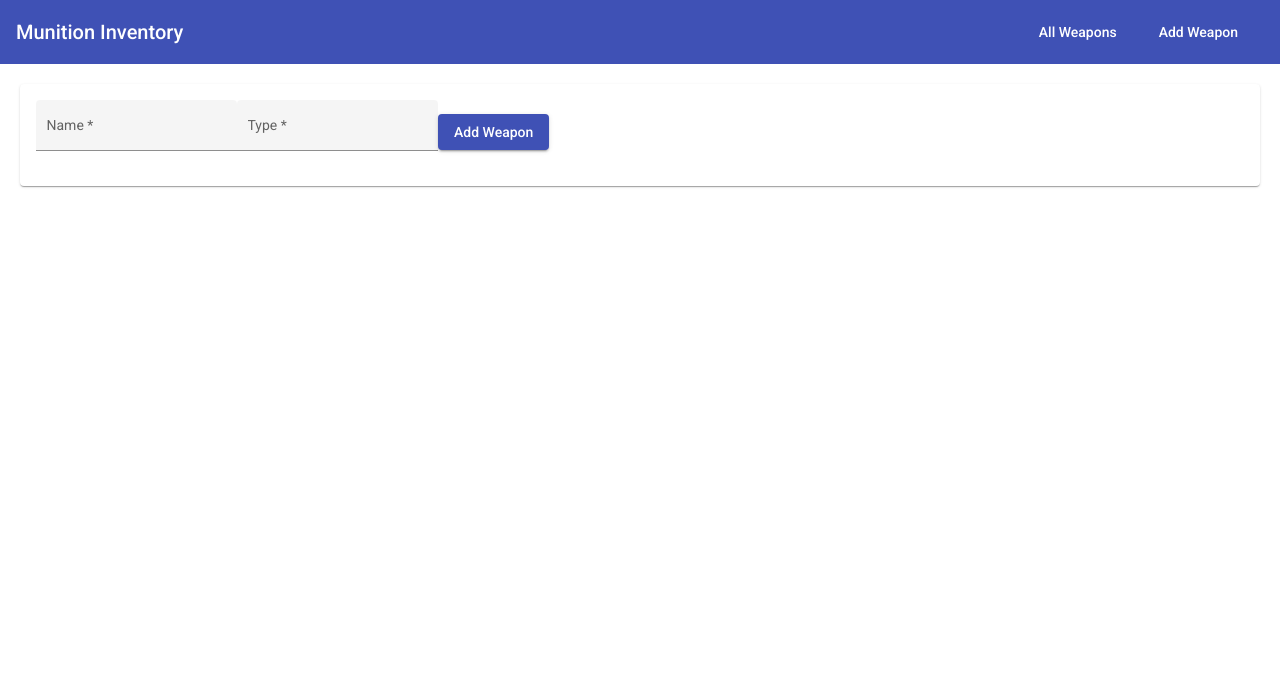
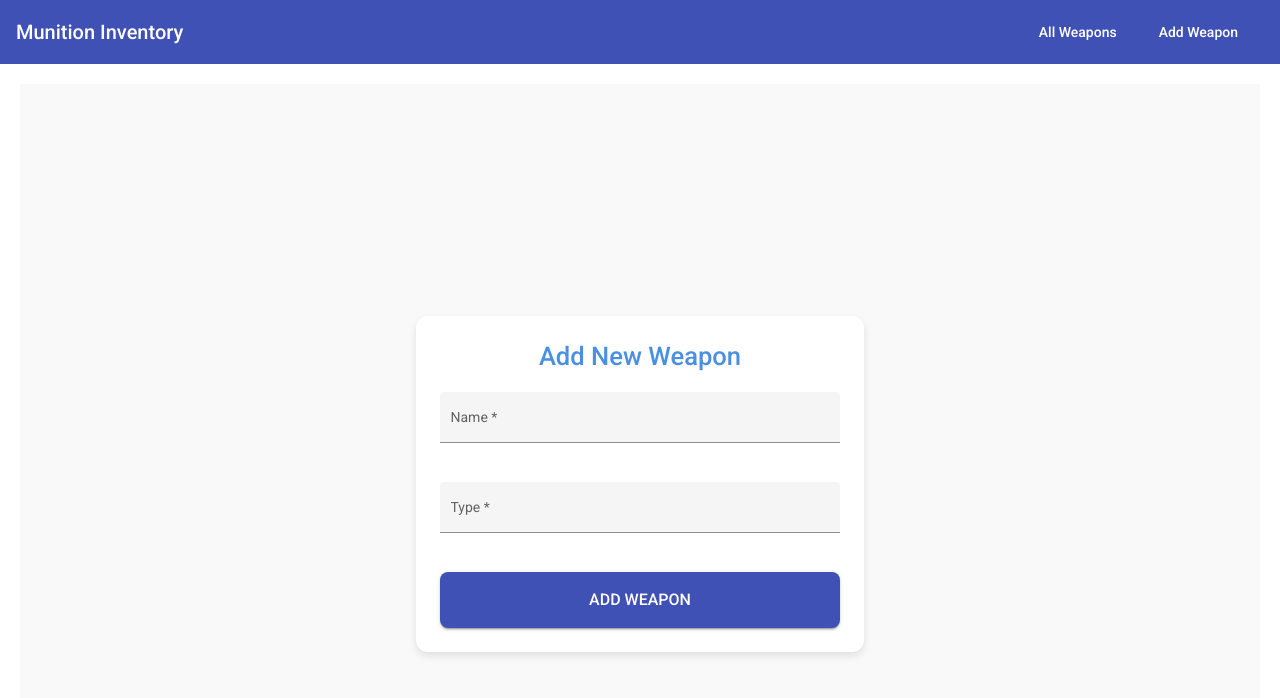
Before and after one commit to camiloreyes1/Weapons-Project, an Angular app: page /add-weapon in a window 1280 px wide. Shown: the top 698 px of the page. Built offline with nearby package versions, Linux system fonts and the light colour scheme; no server answers.

Commit message:
styling commit

```diff
--- a/db.json
+++ b/db.json
@@ -23,7 +23,7 @@
     {
       "id": "e013",
       "name": "BGM-109 Tomahawk",
-      "type": "TESTING EDITING"
+      "type": "Surface to surface"
     },
     {
       "id": "760e",
--- a/src/app/all-weapons/all-weapons.component.css
+++ b/src/app/all-weapons/all-weapons.component.css
@@ -0,0 +1,48 @@
+.table-container {
+  margin: 20px auto;
+  max-width: 800px; /* Restrict table width for better readability */
+  padding: 16px;
+  border-radius: 12px;
+  background-color: #ffffff; /* White background for the table container */
+  box-shadow: 0 4px 8px rgba(0, 0, 0, 0.1); /* Subtle shadow for the container */
+}
+
+.custom-table {
+  width: 100%;
+  border-collapse: collapse;
+}
+
+th.mat-header-cell {
+  background-color: #3f51b5; /* Primary color for header background */
+  color: white;
+  text-align: left;
+  padding: 12px;
+  font-size: 1rem;
+}
+
+td.mat-cell {
+  padding: 12px;
+  font-size: 0.9rem;
+  color: #333333; /* Neutral color for table content */
+}
+
+button {
+  margin-right: 8px; /* Add spacing between buttons */
+  text-transform: uppercase;
+}
+
+button:last-child {
+  margin-right: 0; /* Remove margin for the last button */
+}
+
+tr:nth-child(even) td {
+  background-color: #f5f5f5; /* Add alternating row background color */
+}
+
+tr:hover td {
+  background-color: #e8f4fc; /* Highlight row on hover */
+}
+
+.mat-elevation-z8 {
+  border-radius: 8px;
+}
--- a/src/app/all-weapons/all-weapons.component.html
+++ b/src/app/all-weapons/all-weapons.component.html
@@ -1,4 +1,4 @@
-<div class="container">
+<div class="table-container">
   <table mat-table [dataSource]="dataSource" class="mat-elevation-z8 custom-table">
     <!-- ID Column -->
     <ng-container matColumnDef="id">
@@ -18,10 +18,12 @@
       <td mat-cell *matCellDef="let weapon"> {{ weapon.type }} </td>
     </ng-container>
 
+    <!-- Actions Column -->
     <ng-container matColumnDef="actions">
       <th mat-header-cell *matHeaderCellDef> Actions </th>
       <td mat-cell *matCellDef="let weapon">
-        <button mat-raised-button color="primary"[routerLink]="['/edit-weapon', weapon.id]">Edit</button>
+        <button mat-raised-button color="primary" [routerLink]="['/edit-weapon', weapon.id]">Edit</button>
+        <!-- <button mat-raised-button color="warn" (click)="deleteWeapon(weapon.id)">Delete</button> -->
       </td>
     </ng-container>
 
--- a/src/app/weapon-add/weapon-add.component.css
+++ b/src/app/weapon-add/weapon-add.component.css
@@ -0,0 +1,44 @@
+.weapon-form-container {
+  display: flex;
+  justify-content: center;
+  align-items: center;
+  height: 100vh;
+  background-color: #f9f9f9; /* Slightly brighter background */
+  padding: 16px;
+  box-sizing: border-box;
+}
+
+.weapon-card {
+  width: 100%;
+  max-width: 400px;
+  padding: 24px;
+  border-radius: 12px;
+  box-shadow: 0 4px 8px rgba(0, 0, 0, 0.1); /* Subtle shadow */
+  background-color: #ffffff;
+}
+
+h2 {
+  text-align: center;
+  font-size: 1.6rem;
+  margin-bottom: 20px;
+  color: #4a90e2; /* Modern blue for the title */
+}
+
+.weapon-form-field {
+  width: 100%;
+  margin-bottom: 20px;
+}
+
+.form-actions {
+  display: flex;
+  justify-content: space-between;
+  gap: 12px;
+}
+
+button {
+  flex: 1; /* Equal button widths */
+  padding: 10px 16px;
+  font-size: 1rem;
+  border-radius: 8px;
+  text-transform: uppercase;
+}
--- a/src/app/weapon-add/weapon-add.component.html
+++ b/src/app/weapon-add/weapon-add.component.html
@@ -1,15 +1,20 @@
-<mat-card>
+<div class="weapon-form-container">
+  <mat-card class="weapon-card">
     <form (ngSubmit)="onSubmit()" #weaponForm="ngForm">
-    <mat-form-field appearance="fill">
+      <h2>Add New Weapon</h2>
+      <mat-form-field class="weapon-form-field" appearance="fill">
         <mat-label>Name</mat-label>
         <input matInput type="text" name="name" [(ngModel)]="weapon.name" required />
       </mat-form-field>
 
-    <mat-form-field appearance="fill">
+      <mat-form-field class="weapon-form-field" appearance="fill">
         <mat-label>Type</mat-label>
         <input matInput type="text" name="type" [(ngModel)]="weapon.type" required />
       </mat-form-field>
 
+      <div class="form-actions">
         <button mat-raised-button color="primary" type="submit">Add Weapon</button>
+      </div>
     </form>
   </mat-card>
+</div>
```
Lines whose indentation alone changed are shown as unchanged.
